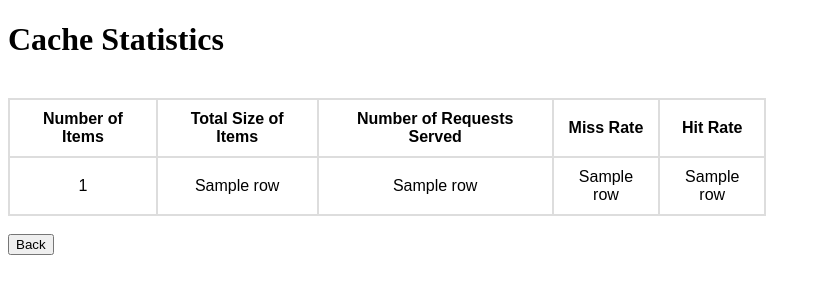
After one commit to ephemer1s/Easynvest-ECE1779H, a Flask app: template frontEnd/templates/statistics.html in a window 1280 px wide. The commit adds this page. Shown: the top 300 px of the page, without its empty margins (0-821 px from the left). Run offline with Flask 2, Linux system fonts and the light colour scheme; the template is opened without the code that fills it: most values are stand-ins (such as "Sample title", 1, 10 or a date in 2020); a database or web service that is not in the repository returns one stand-in record (values such as "Sample title"); data that the repository does not hold is empty.

Commit message:
Statistics Completed
Statistics page & function completed.
Keylist & configs page modified.
Use better tables to present data.
Add null prevent in configs capacity page.
Add back button to all these 3 pages.

```diff
--- a/frontEnd/main.py
+++ b/frontEnd/main.py
@@ -170,7 +170,7 @@ def configsUpdate():
     """API function to update the changes from the user to database, and call memcache to refreshConfigurations
 
     Returns:
-        html of the config Page
+        Response message if updating successfully
     """
 
     capacityMB = request.form.get('capacityMB', "")
@@ -193,12 +193,46 @@ def configsUpdate():
     makeAPI_Call(
         "http://127.0.0.1:5000/backEnd/refreshConfiguration", "get", 5)
 
-    return render_template("configs.html")
+    response = webapp.response_class(
+        response=json.dumps("Cache Configs Update Successfully."),
+        status=200,
+        mimetype='application/json'
+    )
+    print(response)
+
+    return response
 
 
 @webapp.route('/status')
 def status():
-    pass
+    """Statistics Page: Display current statistics of  the memcache
+
+    Returns:
+        Html of the statistics page
+    """
+
+    cnx = mysql.connector.connect(user=Config.db_config['user'],
+                                  password=Config.db_config['password'],
+                                  host=Config.db_config['host'],
+                                  database=Config.db_config['database'])
+
+    cursor = cnx.cursor()
+    query = "SELECT itemNum, itemTotalSize, requestNum, missRate, hitRate FROM statistics WHERE id = 0"
+    cursor.execute(query)
+    view = render_template("statistics.html", cursor=cursor)
+    cnx.close()
+    return view
+
+
+@webapp.route('/home')
+def backHome():
+    """Home Page: Call to go back to main page "/"
+
+    Returns:
+        html of Main Page
+    """
+    return render_template("index.html")
+
 # ===================================Under Construction=============================================
 
 
--- a/frontEnd/templates/configs.html
+++ b/frontEnd/templates/configs.html
@@ -9,14 +9,18 @@
 
         <form action="{{ url_for('configsUpdate')}}" method="post">
             <label>Memcache Capacity (4096 max):</label><br>
-            <input type="number" name="capacityMB" min="1" max="4096"/> <label>MB</label><br><br>
+            <input type="number" name="capacityMB" min="1" max="4096" value="1" required/>
+            <label>MB</label><br><br>
 
             <label>Memcache Replacement Policy:</label><br>
             <input type="radio" name="replacepolicy" value="0"> Random Replacement<br>
             <input type="radio" name="replacepolicy" value="1" checked="checked"/> Least Recently Used<br><br>
 
             <input type="submit" value="Confirm">
+        </form><br>
 
+        <form action="{{url_for('backHome')}}" method="get">
+            <input type='submit' value='Back' />
         </form>
 
     </body>
--- /dev/null
+++ b/frontEnd/templates/statistics.html
@@ -0,0 +1,53 @@
+<!DOCTYPE html>
+<html>
+    <head>
+        <title>Cache Statistics</title>
+    </head>
+
+    <style>
+    table {
+        font-family: arial, sans-serif;
+        border-collapse: collapse;
+        width: 60%;
+      }
+
+      td, th {
+        border: 2px solid #dddddd;
+        text-align: center;
+        padding: 10px;
+      }
+
+      tr:nth-child(even) {
+        background-color: #dddddd;
+      }
+    </style>
+
+    <body>
+        <h1>Cache Statistics</h2><br>
+
+        <table>
+            <tr>
+                <th>Number of Items </th>
+                <th>Total Size of Items </th>
+                <th>Number of Requests Served </th>
+                <th>Miss Rate </th>
+                <th>Hit Rate </th>
+            <tr>
+
+        {% for row in cursor %}
+            <tr>
+                <td>{{ row[0]}}</td>
+                <td>{{ row[1]}}</td>
+                <td>{{ row[2]}}</td>
+                <td>{{ row[3]}}</td>
+                <td>{{ row[4]}}</td>
+            </tr>
+        {% endfor %}
+        </table><br>
+
+        <form action="{{url_for('backHome')}}" method="get">
+            <input type='submit' value='Back' />
+        </form>
+
+    </body>
+</html>
```
Also changed, not shown: frontEnd/templates/keylist.html (+39 -10 lines).
